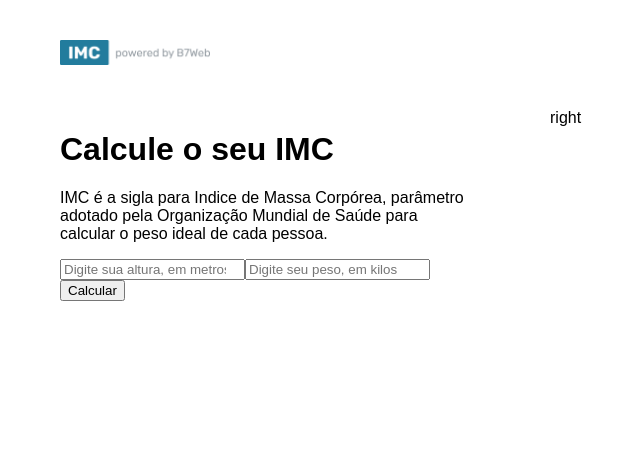
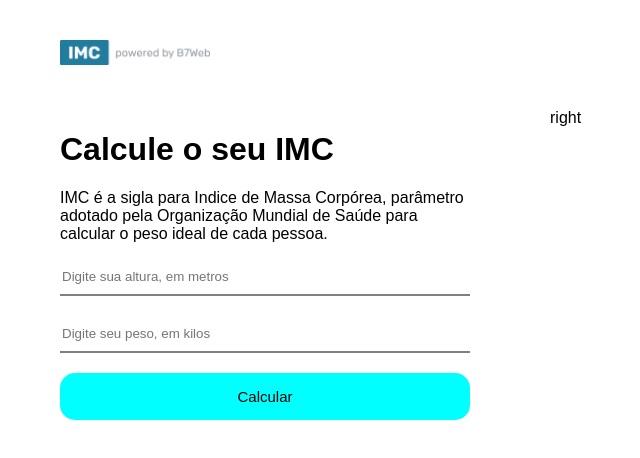
Before and after one commit to johnwss/projetob7imc, a React (Create React App) app: page / in a window 1280 px wide. Shown: the top 458 px of the page, without its empty margins (130-770 px from the left). Built offline with nearby package versions, Linux system fonts and the light colour scheme.

Commit message:
done left side css

```diff
--- a/src/App.module.css
+++ b/src/App.module.css
@@ -17,6 +17,30 @@ margin: auto;
 	flex:1;
 	margin-right:40px;
 }
+.container .leftSide h1 {
+}
+.container .leftSide p {
+}
+.container .leftSide input {
+width:100%;
+border:0px;
+border-bottom: 2px solid gray;
+padding:10px 2px;
+outline: 0;
+margin-bottom: 20px;}
+.container .leftSide button {
+width:100%;
+font-size: 15px;
+padding: 15px;
+border: 0;
+border-radius:15px;
+background-color: cyan;
+cursor: pointer;
+transition: all ease .3s;
+}
+
+.container .leftSide button:hover {
+background-color: blue;}
 .container .rightSide{
 	flex:1;
 	margin-left:40px;
```
